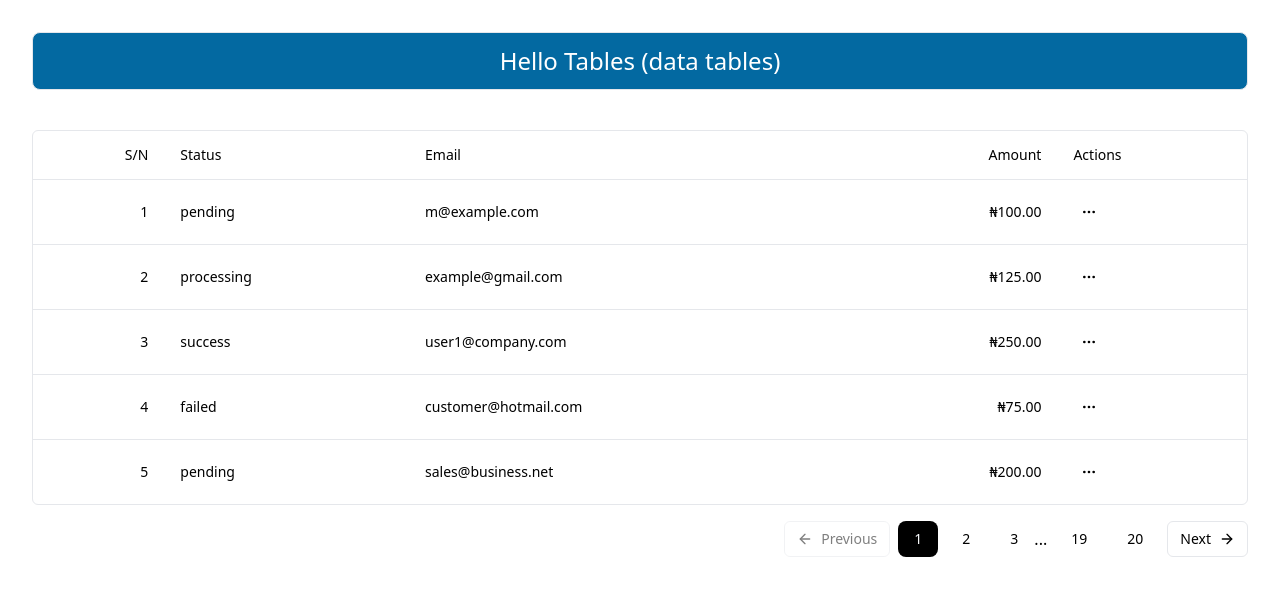
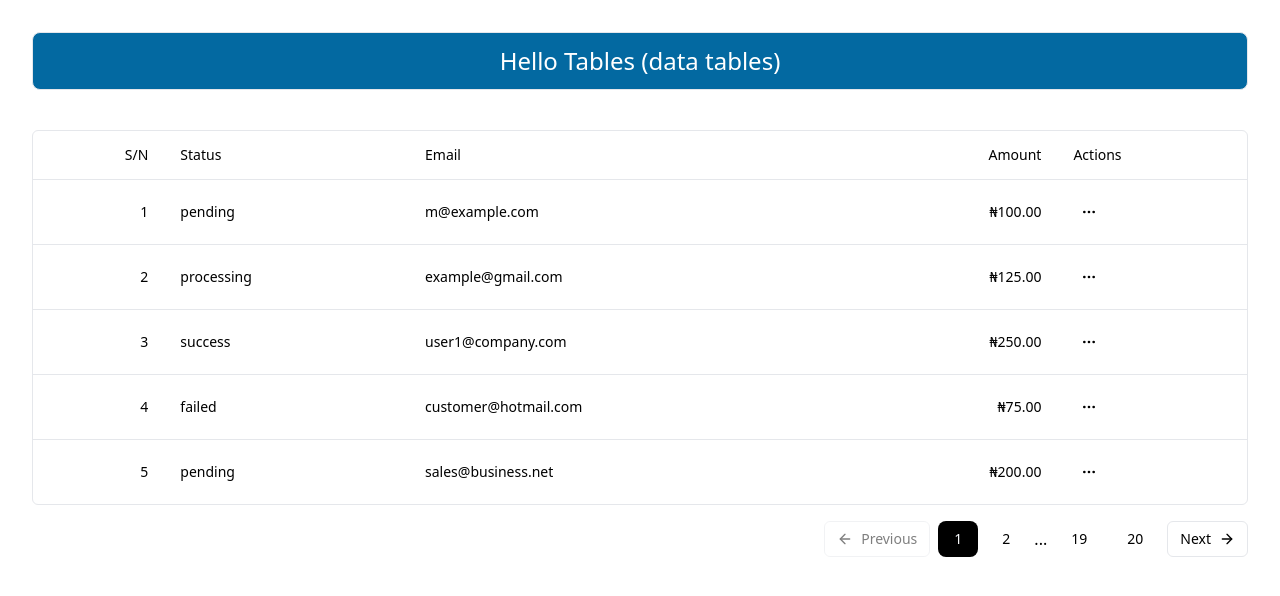
Before and after one commit to m6code/custom_tables_react, a React (Vite) app: page / in a window 1280 px wide. Shown: the top 596 px of the page. Built offline with nearby package versions, Linux system fonts and the light colour scheme.

Commit message:
Style and display the current page

```diff
--- a/src/payments/data-table.tsx
+++ b/src/payments/data-table.tsx
@@ -155,10 +155,20 @@ export function DataTable<TData, TValue>({
         >
           2
         </Button>
-        <Button variant="ghost" size="sm" className="rounded-lg p-4">
-          3
-        </Button>
-        ...
+        {}
+        <div
+          className={
+            pagination.pageIndex < 2 ||
+            pagination.pageIndex > table.getPageCount() - 3
+              ? 'hidden'
+              : 'visible'
+          }
+        >
+          <Button variant="default" size="sm" className="rounded-lg p-4">
+            {pagination.pageIndex + 1}
+          </Button>
+        </div>
+        <span>...</span>
         <Button
           variant={
             pagination.pageIndex === table.getPageCount() - 2
```
